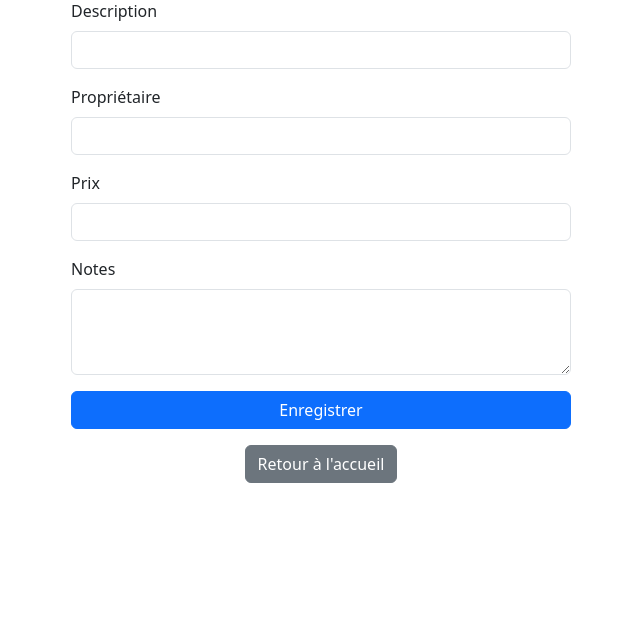
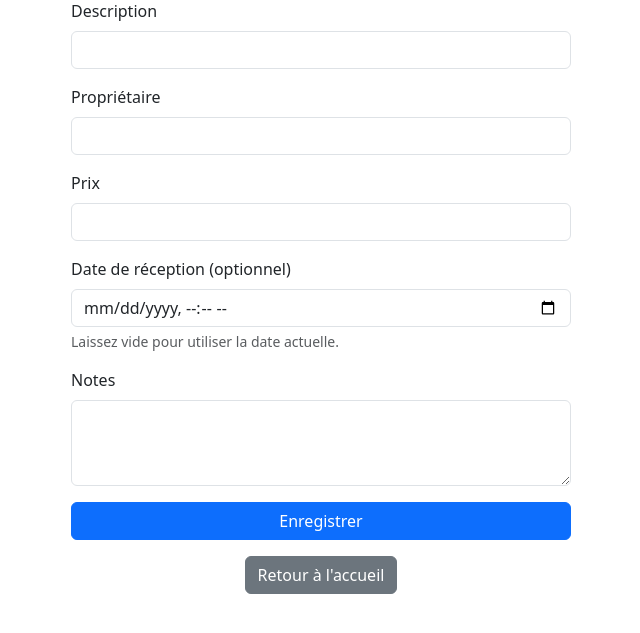
Before and after one commit to KameniAlexNea/pressing-manager, a FastAPI app: page /register in a window 1280 px wide. Shown: the part 121-754 px from the top of the page, without its empty margins (319-959 px from the left). Run offline with FastAPI, Linux system fonts and the light colour scheme.

Commit message:
Add date_received field to item registration form and handle date input

```diff
--- a/main.py
+++ b/main.py
@@ -82,12 +82,20 @@ async def register_item(
     description: str = Form(...),
     owner: str = Form(...),
     price: float = Form(...),
-    notes: str = Form("")
+    notes: str = Form(""),
+    date_received: str = Form("")
 ):
+    if date_received:
+        try:
+            date_received = datetime.fromisoformat(date_received).isoformat()
+        except ValueError:
+            raise HTTPException(status_code=400, detail="Format de date invalide")
+    else:
+        date_received = datetime.now().isoformat()
+
     conn = sqlite3.connect(DB_PATH)
     c = conn.cursor()
     item_id = str(uuid.uuid4())
-    date_received = datetime.now().isoformat()
     c.execute(
         f"""INSERT INTO {TABLE_NAME} (id, description, owner, price, status, date_received, notes, date_delivered)
                  VALUES (?, ?, ?, ?, ?, ?, ?, ?)""",
--- a/templates/register.html
+++ b/templates/register.html
@@ -23,6 +23,11 @@
                 <input type="number" step="0.01" class="form-control" id="price" name="price" required>
             </div>
             <div class="mb-3">
+                <label for="date_received" class="form-label">Date de réception (optionnel)</label>
+                <input type="datetime-local" class="form-control" id="date_received" name="date_received">
+                <div class="form-text">Laissez vide pour utiliser la date actuelle.</div>
+            </div>
+            <div class="mb-3">
                 <label for="notes" class="form-label">Notes</label>
                 <textarea class="form-control" id="notes" name="notes" rows="3"></textarea>
             </div>
```
